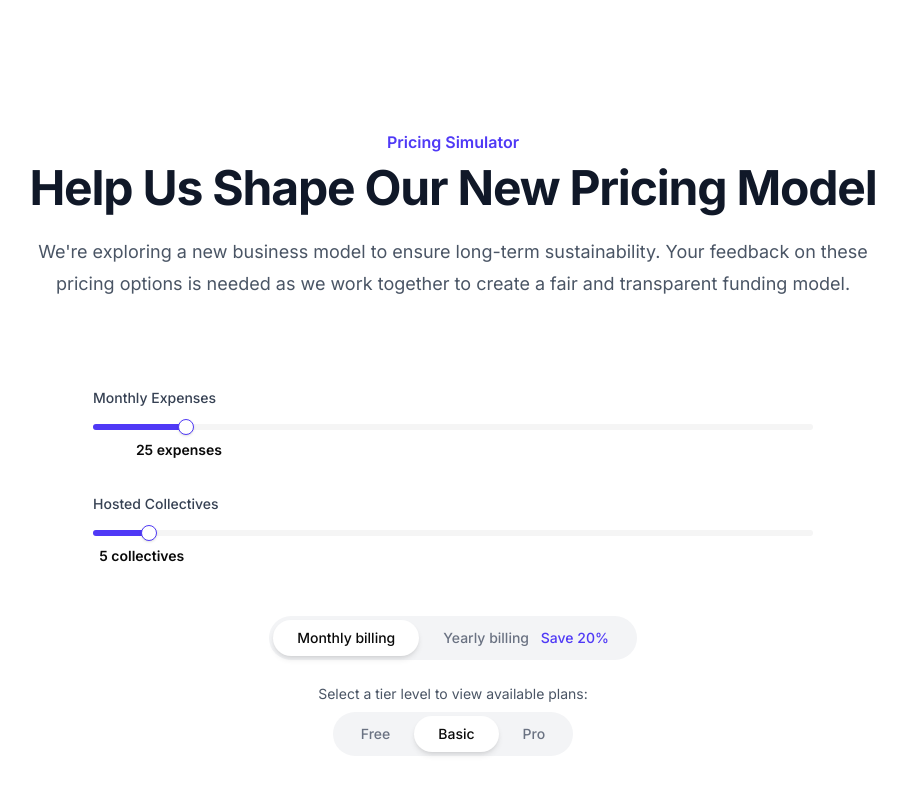
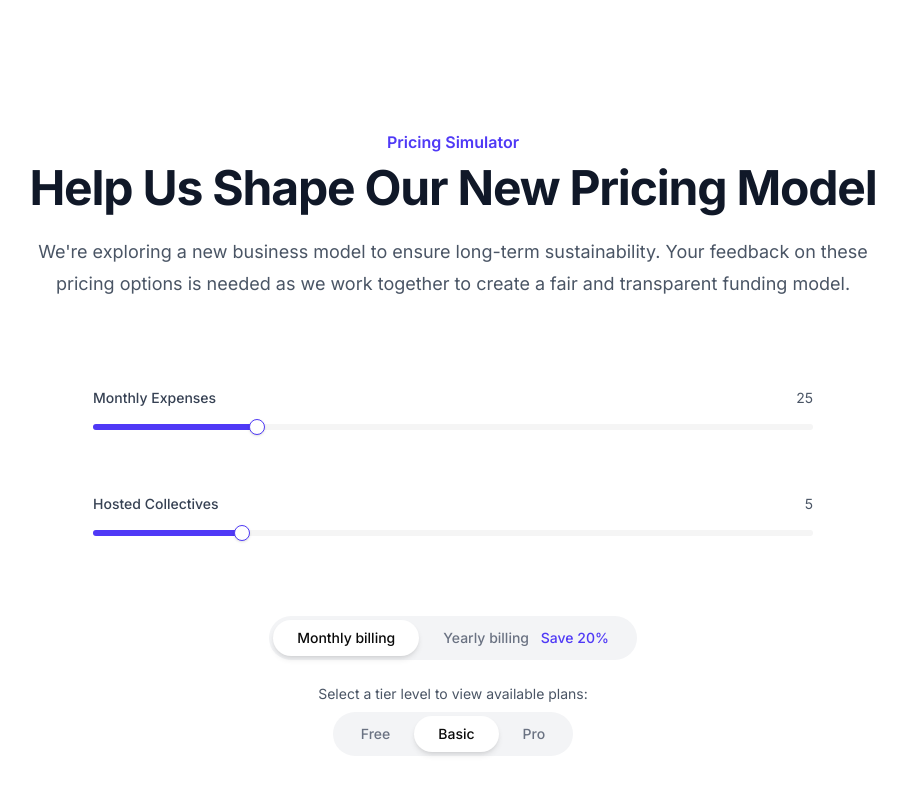
Before and after one commit to opencollective/pricing, a Next.js app: page / in a window 1280 px wide. Shown: the top 800 px of the page, without its empty margins (187-1093 px from the left). Built offline with nearby package versions, Linux system fonts and the light colour scheme.

Commit message:
Update Sliders to have non-linear values (and cover all tiers)

```diff
--- a/components/PlanFinder.tsx
+++ b/components/PlanFinder.tsx
@@ -1,7 +1,9 @@
 "use client";
 
-import React, { useState } from "react";
+import React, { useState, useMemo } from "react";
 import { Slider } from "@/components/ui/slider";
+import { TierType } from "@/lib/types/Tier";
+import { tiers } from "@/lib/tiers";
 
 type PlanFinderProps = {
   onExpensesChange?: (value: number) => void;
@@ -12,6 +14,7 @@ type PlanFinderProps = {
   collectives?: number;
   setExpenses?: (value: number) => void;
   setCollectives?: (value: number) => void;
+  selectedTierType?: TierType;
 };
 
 export function PlanFinder({
@@ -24,6 +27,15 @@ export function PlanFinder({
   setExpenses: controlledSetExpenses,
   setCollectives: controlledSetCollectives,
 }: PlanFinderProps) {
+  const expensesValues = [
+    0,
+    ...tiers.map((tier) => tier.includedExpensesPerMonth),
+  ];
+  const collectivesValues = [
+    0,
+    ...tiers.map((tier) => tier.includedCollectives),
+    5000,
+  ];
   // Use internal state only if not controlled by parent
   const [internalExpenses, setInternalExpenses] =
     useState<number>(initialExpenses);
@@ -38,8 +50,35 @@ export function PlanFinder({
       ? controlledCollectives
       : internalCollectives;
 
+  // Find the closest index in the predefined values array
+  const findClosestValueIndex = (
+    value: number,
+    valuesArray: number[]
+  ): number => {
+    let closestIndex = 0;
+    let minDiff = Math.abs(valuesArray[0] - value);
+
+    for (let i = 1; i < valuesArray.length; i++) {
+      const diff = Math.abs(valuesArray[i] - value);
+      if (diff < minDiff) {
+        minDiff = diff;
+        closestIndex = i;
+      }
+    }
+
+    return closestIndex;
+  };
+
+  // Convert actual value to slider index
+  const expensesIndex = findClosestValueIndex(expenses, expensesValues);
+  const collectivesIndex = findClosestValueIndex(
+    collectives,
+    collectivesValues
+  );
+
   // Use either controlled or internal setters
-  const handleExpensesChange = (value: number) => {
+  const handleExpensesChange = (index: number) => {
+    const value = expensesValues[index];
     if (controlledSetExpenses) {
       controlledSetExpenses(value);
     } else {
@@ -48,7 +87,8 @@ export function PlanFinder({
     if (onExpensesChange) onExpensesChange(value);
   };
 
-  const handleCollectivesChange = (value: number) => {
+  const handleCollectivesChange = (index: number) => {
+    const value = collectivesValues[index];
     if (controlledSetCollectives) {
       controlledSetCollectives(value);
     } else {
@@ -56,8 +96,6 @@ export function PlanFinder({
     }
     if (onCollectivesChange) onCollectivesChange(value);
   };
-
-  // Calculate recommended plan
 
   return (
     <div className="mt-12 px-6 py-10 max-w-3xl mx-auto">
@@ -70,16 +108,16 @@ export function PlanFinder({
             >
               Monthly Expenses
             </label>
+            <span className="text-sm text-gray-600">{expenses}</span>
           </div>
           <div className="relative pt-2 pb-8">
             <Slider
               id="expenses-slider"
-              defaultValue={[expenses]}
-              value={[expenses]}
-              label={"expenses"}
-              min={1}
-              max={200}
-              step={5}
+              defaultValue={[expensesIndex]}
+              value={[expensesIndex]}
+              min={0}
+              max={expensesValues.length - 1}
+              step={1}
               onValueChange={(values) => handleExpensesChange(values[0])}
               className="w-full"
             />
@@ -94,15 +132,15 @@ export function PlanFinder({
             >
               Hosted Collectives
             </label>
+            <span className="text-sm text-gray-600">{collectives}</span>
           </div>
           <div className="relative pt-2 pb-8">
             <Slider
               id="collectives-slider"
-              defaultValue={[collectives]}
-              value={[collectives]}
-              label={"collectives"}
-              min={1}
-              max={60}
+              defaultValue={[collectivesIndex]}
+              value={[collectivesIndex]}
+              min={0}
+              max={collectivesValues.length - 1}
               step={1}
               onValueChange={(values) => handleCollectivesChange(values[0])}
               className="w-full"
```
